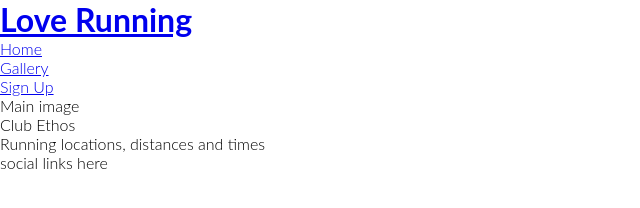
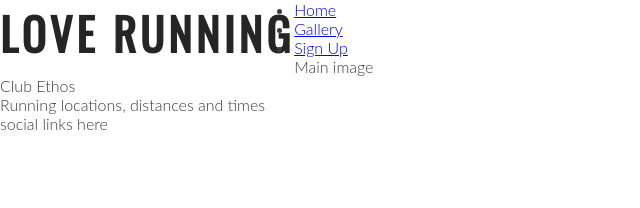
Before and after one commit to CodeElite1337/love-running, a plain HTML site: page index.html in a window 1280 px wide. Shown: the whole page, without its empty margins (0-640 px from the left). Drawn offline with nearby package versions, Linux system fonts and the light colour scheme.

Commit message:
Add style for headings and logo

```diff
--- a/assets/css/style.css
+++ b/assets/css/style.css
@@ -1,10 +1,29 @@
-@import url('https://fonts.googleapis.com/css2?=family=Oswald&display=swap');
-*{
+@import url('https://fonts.googleapis.com/css2?=Lato:wght@300&family=Oswald&display=swap');
+
+* {
     margin: 0;
     padding: 0;
     border: none;
 }
+
 body {
+
     font-family: lato, sans-serif;
-    font-weight:300;
+    font-weight: 300;
+    color: #3a3a3a;
 }
+
+/* heading and logo */
+
+h1,
+h2 {
+    font-family: Oswald, sans-serif;
+    text-transform: uppercase;
+    letter-spacing: 4px;
+    color: #252525;
+}
+
+#logo {
+    float: left;
+    font-size: 280%;
+}
--- a/index.html
+++ b/index.html
@@ -14,7 +14,7 @@
 <body>
     <header>
         <a href="index.html">
-            <h1>Love Running</h1>
+            <h1 id="logo">Love Running</h1>
         </a>
         <nav>
             <ul>
```
